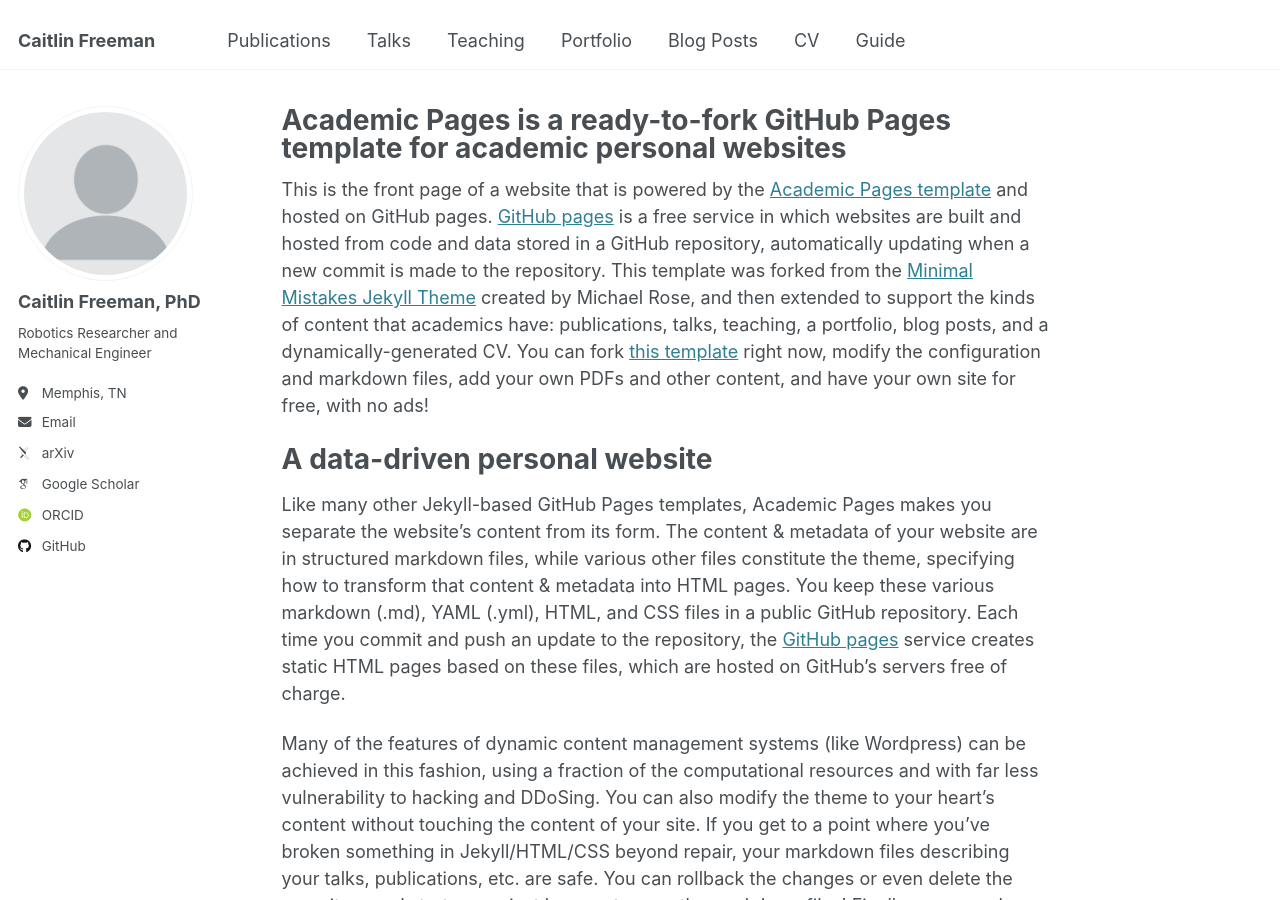
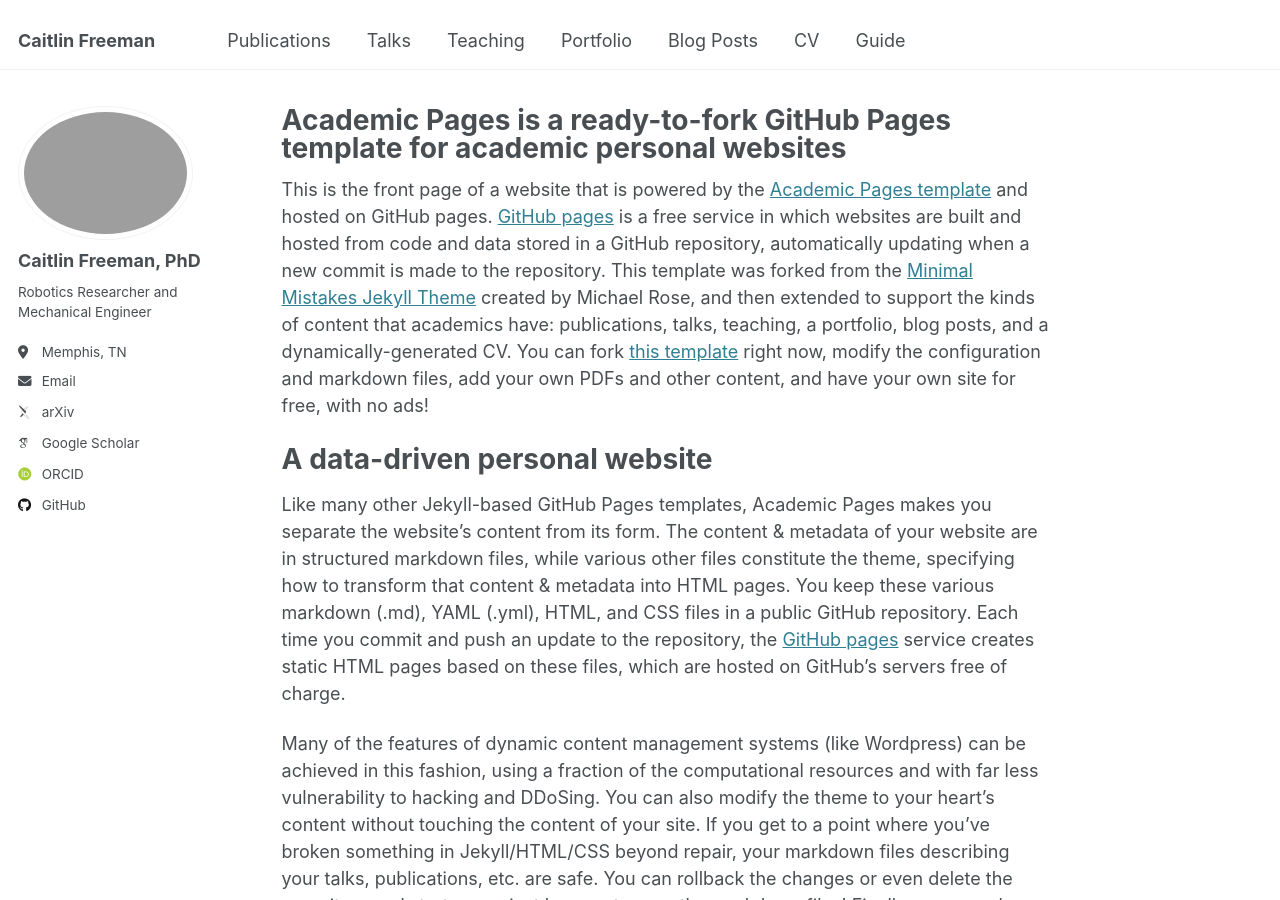
Before and after one commit to clfreeman7/clfreeman7.github.io, a Jekyll site: the page built from _pages/about.md, in a window 1280 px wide and 900 px high. Built offline with Jekyll 4.4.1, drawn with Linux system fonts in a browser that asks for light colours; some web fonts are replaced.

Commit message:
Added profile picture

```diff
--- a/_config.yml
+++ b/_config.yml
@@ -22,7 +22,7 @@
 #               Additional customization can be done by editing /_includes/author-profile.html
 author:
   # Biographic information
-  avatar           : "profile.png"
+  avatar           : "CF_profile.PNG"
   name             : "Caitlin Freeman, PhD"
   pronouns         : # example: "she/her"
   bio              : "Robotics Researcher and Mechanical Engineer"
```
Also changed, not shown: 1 other file.
